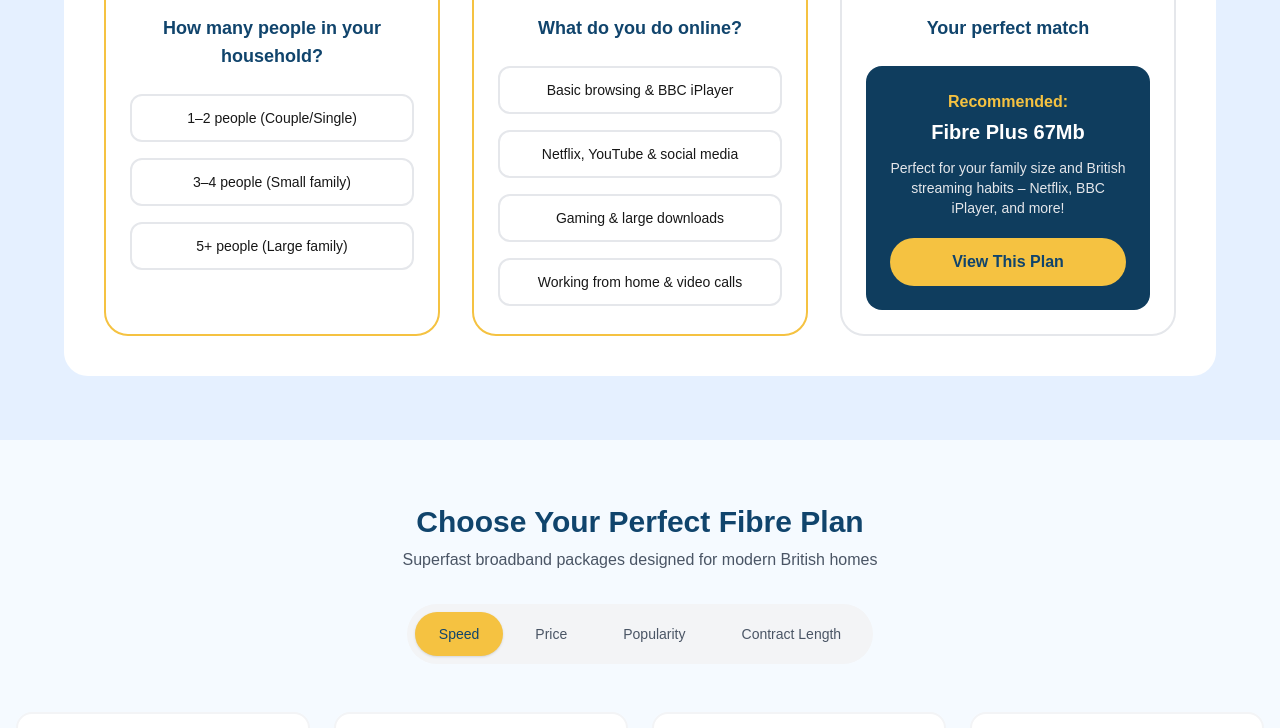
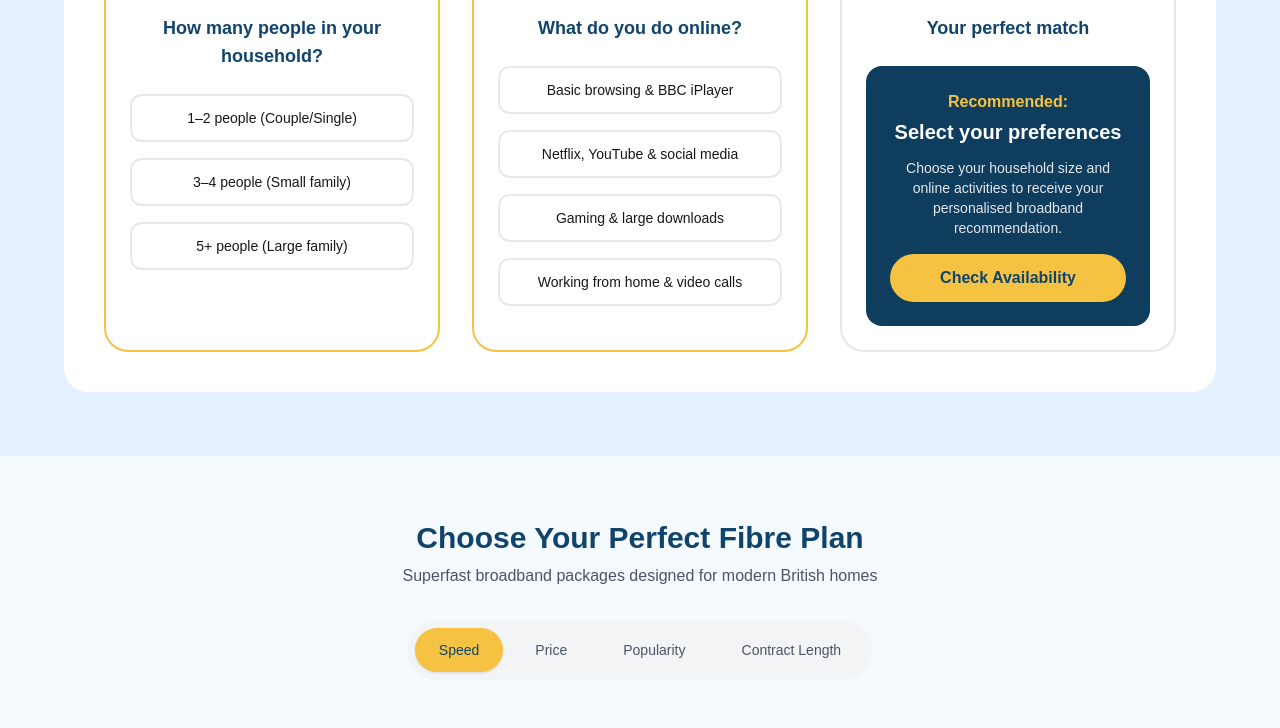
Before and after one commit to ZoikoGroup/zoikobroadband-react, a Next.js app: page / in a window 1280 px wide. Shown: the part 914-1642 px from the top of the page. Built offline with nearby package versions, Linux system fonts and the light colour scheme; no server answers.

Commit message:
Develop fully dynamic recommendationfeature for finding a perfect plan

```diff
--- a/app/Components/FaultTrackingModal.tsx
+++ b/app/Components/FaultTrackingModal.tsx
@@ -59,7 +59,7 @@ export default function FaultTrackingModal({
             const token = localStorage.getItem("token");
 
             const response = await fetch(
-                "http://127.0.0.1:8000/api/faults/my-faults/",
+                `${process.env.NEXT_PUBLIC_API_BASE_URL}/api/faults/my-faults/`,
                 {
                     headers: {
                         Authorization: `Token ${token}`,
@@ -89,7 +89,7 @@ export default function FaultTrackingModal({
             const token = localStorage.getItem("token");
 
             const response = await fetch(
-                `http://127.0.0.1:8000/api/faults/${id}/`,
+                `${process.env.NEXT_PUBLIC_API_BASE_URL}/api/faults/${id}/`,
                 {
                     headers: {
                         Authorization: `Token ${token}`,
--- a/app/home/Components/FindYourPlan.tsx
+++ b/app/home/Components/FindYourPlan.tsx
@@ -1,7 +1,251 @@
-import Link from 'next/link'
-import React from 'react'
+"use client";
+
+import Link from "next/link";
+import React, { useEffect, useState } from "react";
+
+interface Plan {
+  id: number;
+  name: string;
+  slug: string;
+  bt_plan_name: string;
+  is_active: boolean;
+
+  category: {
+    id: number;
+    name: string;
+    slug: string;
+  };
+
+  variations: {
+    id: number;
+    duration_value: number;
+    price: string;
+    is_active: boolean;
+  }[];
+
+  downloadSpeed?: number;
+  uploadSpeed?: number;
+}
+
+interface PlansResponse {
+  count: number;
+  results: Plan[];
+}
+
+const HOUSEHOLD_OPTIONS = [
+  {
+    id: "1-2",
+    label: "1–2 people (Couple/Single)",
+  },
+  {
+    id: "3-4",
+    label: "3–4 people (Small family)",
+  },
+  {
+    id: "5+",
+    label: "5+ people (Large family)",
+  },
+];
+const ACTIVITY_OPTIONS = [
+  {
+    id: "basic",
+    label: "Basic browsing & BBC iPlayer",
+  },
+  {
+    id: "streaming",
+    label: "Netflix, YouTube & social media",
+  },
+  {
+    id: "gaming",
+    label: "Gaming & large downloads",
+  },
+  {
+    id: "work",
+    label: "Working from home & video calls",
+  },
+];
+function parsePlanSpeed(btPlanName: string) {
+  const match = btPlanName.match(/(\d+(?:\.\d+)?)_(\d+(?:\.\d+)?)M/i);
+
+  if (!match) {
+    return {
+      downloadSpeed: 0,
+      uploadSpeed: 0,
+    };
+  }
+
+  return {
+    downloadSpeed: Number(match[1]),
+    uploadSpeed: Number(match[2]),
+  };
+}
+
+const HOUSEHOLD_SCORE = {
+  "1-2": 1,
+  "3-4": 2,
+  "5+": 3,
+};
+const ACTIVITY_SCORE = {
+  basic: 0,
+  streaming: 1,
+  gaming: 2,
+  work: 1,
+};
+const SCORE_TO_SPEED = [
+  { maxScore: 1, speed: 40 },
+  { maxScore: 2, speed: 80 },
+  { maxScore: 3, speed: 115 },
+  { maxScore: 4, speed: 160 },
+  { maxScore: 5, speed: 220 },
+  { maxScore: 6, speed: 330 },
+  { maxScore: Infinity, speed: 550 },
+];
 
 export default function FindYourPlan() {
+  const [plans, setPlans] = useState<Plan[]>([]);
+  const [loading, setLoading] = useState(false);
+
+  const [selectedHousehold, setSelectedHousehold] =
+    useState<string | null>(null);
+
+  const [selectedActivities, setSelectedActivities] =
+    useState<string[]>([]);
+
+  const [recommendedPlan, setRecommendedPlan] =
+    useState<Plan | null>(null);
+
+  const toggleActivity = (activity: string) => {
+    setSelectedActivities((prev) =>
+      prev.includes(activity)
+        ? prev.filter((item) => item !== activity)
+        : [...prev, activity]
+    );
+  };
+
+  const fetchPlans = async () => {
+    try {
+      setLoading(true);
+
+      const response = await fetch(
+        `${process.env.NEXT_PUBLIC_API_BASE_URL}/api/v1/plans/`
+      );
+
+      if (!response.ok) {
+        throw new Error("Failed to fetch plans");
+      }
+
+      const data: PlansResponse = await response.json();
+      const plans: Plan[] = data.results;
+      // console.log(data);
+      const enhancedPlans = plans
+        .map((plan) => {
+          const defaultVariation =
+            plan.variations.find((v) => v.duration_value === 24) ??
+            plan.variations[0];
+
+          return {
+            ...plan,
+            ...parsePlanSpeed(plan.bt_plan_name),
+            displayPrice: defaultVariation?.price ?? "0",
+          };
+        })
+        .sort((a, b) => a.downloadSpeed! - b.downloadSpeed!);
+
+      setPlans(enhancedPlans);
+    } catch (error) {
+      console.error(error);
+    } finally {
+      setLoading(false);
+    }
+  };
+
+  const calculateRequiredSpeed = () => {
+    if (!selectedHousehold) return null;
+    let score =
+      HOUSEHOLD_SCORE[
+      selectedHousehold as keyof typeof HOUSEHOLD_SCORE
+      ];
+
+    selectedActivities.forEach((activity) => {
+      score +=
+        ACTIVITY_SCORE[
+        activity as keyof typeof ACTIVITY_SCORE
+        ];
+    });
+
+    const recommendation = SCORE_TO_SPEED.find(
+      (item) => score <= item.maxScore
+    );
+    return recommendation?.speed ?? 40;
+  };
+
+  const findRecommendedPlan = () => {
+    const requiredSpeed = calculateRequiredSpeed();
+
+    if (!requiredSpeed) {
+      return null;
+    }
+
+    return (
+      plans.find(
+        (plan) =>
+          plan.is_active &&
+          (plan.downloadSpeed ?? 0) >= requiredSpeed
+      ) ?? null
+    );
+  };
+  // Get a description of the recommended plan based on user selections
+  const getRecommendationDescription = () => {
+    if (!recommendedPlan) {
+      return "Choose your household size and online activities to receive your personalised broadband recommendation.";
+    }
+
+    const messages: string[] = [];
+
+    if (selectedActivities.includes("basic")) {
+      messages.push("everyday browsing");
+    }
+
+    if (selectedActivities.includes("streaming")) {
+      messages.push("HD & 4K streaming");
+    }
+
+    if (selectedActivities.includes("gaming")) {
+      messages.push("online gaming");
+    }
+
+    if (selectedActivities.includes("work")) {
+      messages.push("working from home");
+    }
+
+    if (!messages.length) {
+      return "Perfect for your selected household size.";
+    }
+
+    return `Ideal for ${messages.join(", ")}${messages.length > 1 ? " and multiple connected devices." : "."
+      }`;
+  };
+
+  useEffect(() => {
+    fetchPlans();
+  }, []);
+
+  useEffect(() => {
+    if (!plans.length) return;
+
+    const plan = findRecommendedPlan();
+
+    setRecommendedPlan(plan);
+  }, [
+    plans,
+    selectedHousehold,
+    selectedActivities,
+  ]);
+
+  useEffect(() => {
+    // console.log("Recommended Plan:", recommendedPlan);
+  }, [recommendedPlan]);
+
   return (
     <div>
       {/* Find your plan .. */}
@@ -40,21 +284,22 @@ export default function FindYourPlan() {
 
               <div className="w-full flex flex-col gap-4 dark:bg-gray-950  dark:text-white
 ">
-                {[
-                  "1–2 people (Couple/Single)",
-                  "3–4 people (Small family)",
-                  "5+ people (Large family)",
-                ].map((item) => (
+                {HOUSEHOLD_OPTIONS.map((item) => {
+                  const isSelected = selectedHousehold === item.id;
+                  return (
                     <button
-                    key={item}
-                    className="w-full py-3 px-1 rounded-xl border-2 dark:bg-gray-950  dark:text-white
- border-gray-200 bg-white
-                hover:border-[#10446C] hover:bg-[#F0F6FF] dark:hover:bg-teal-900
-                transition-all text-sm"
+                      key={item.id}
+                      className={`w-full py-3 px-1 rounded-xl border-2 transition-all text-sm
+                    ${isSelected
+                          ? "border-[#10446C] bg-[#10446C] text-white"
+                          : "border-gray-200 bg-white dark:bg-gray-950 dark:text-white hover:border-[#10446C] hover:bg-[#F0F6FF] dark:hover:bg-teal-900"
+                        }`}
+                      onClick={() => setSelectedHousehold(item.id)}
                     >
-                    {item}
+                      {item.label}
                     </button>
-                ))}
+                  );
+                })}
               </div>
             </div>
 
@@ -76,24 +321,23 @@ export default function FindYourPlan() {
               </h3>
 
               <div className="w-full flex flex-col gap-4">
-                {[
-                  "Basic browsing & BBC iPlayer",
-                  "Netflix, YouTube & social media",
-                  "Gaming & large downloads",
-                  "Working from home & video calls",
-                ].map((item) => (
+                {ACTIVITY_OPTIONS.map((item) => {
+                  const isSelected = selectedActivities.includes(item.id);
+
+                  return (
                     <button
-                    key={item}
-                    className="w-full py-3 rounded-xl border-2 border-gray-200 bg-white
-                hover:border-[#10446C]
-                dark:bg-gray-950  dark:text-white
-
-                hover:bg-[#F0F6FF]  dark:hover:bg-teal-900
-                transition-all text-sm"
+                      key={item.id}
+                      onClick={() => toggleActivity(item.id)}
+                      className={`w-full py-3 rounded-xl border-2 transition-all text-sm
+                        ${isSelected
+                          ? "border-[#10446C] bg-[#10446C] text-white"
+                          : "border-gray-200 bg-white dark:bg-gray-950 dark:text-white hover:border-[#10446C] hover:bg-[#F0F6FF] dark:hover:bg-teal-900"
+                        }`}
                     >
-                    {item}
+                      {item.label}
                     </button>
-                ))}
+                  );
+                })}
               </div>
             </div>
 
@@ -117,25 +361,37 @@ export default function FindYourPlan() {
               <div className="bg-[#0F3D5E] text-white rounded-2xl p-3 md:p-6 text-center flex flex-col gap-4 w-full flex-1 justify-between">
                 <div>
                   <p className="text-[#F5C241] font-semibold">Recommended:</p>
-                  <h4 className="text-xl font-bold mt-1">Fibre Plus 67Mb</h4>
+                  <h4 className="text-xl font-bold mt-1">{recommendedPlan?.name ?? "Select your preferences"}</h4>
+                  {/* download speed */}
+                  {recommendedPlan && (
+                    <p className="mt-2 text-[#F5C241] font-semibold">
+                      {recommendedPlan.downloadSpeed} Mbps Download
+                    </p>
+                  )}
+                  {/* upload speed */}
+                  {recommendedPlan && (
+                    <p className="text-sm text-gray-300">
+                      {recommendedPlan.uploadSpeed} Mbps Upload
+                    </p>
+                  )}
                   <p className="text-sm text-gray-200 mt-3">
-                    Perfect for your family size and British streaming habits –
-                    Netflix, BBC iPlayer, and more!
+                    {getRecommendationDescription()}
                   </p>
                 </div>
 
                 <Link
-                  href="/fibre-packages"
+                  href="#check-postcode"
+                  // href="/fibre-packages"
                   className="bg-[#F5C241] text-sm md:text-base text-[#10446C] py-3 px-2 rounded-full font-semibold
             hover:scale-105 transition-transform"
                 >
-                  View This Plan
+                  Check Availability
                 </Link>
               </div>
             </div>
           </div>
         </div>
-      </section>
-    </div>
+      </section >
+    </div >
   )
 }
--- a/app/ofcom-speed-commitment/page.tsx
+++ b/app/ofcom-speed-commitment/page.tsx
@@ -112,7 +112,7 @@ export default function page() {
         </div>
 
         <div className="mt-8 bg-[#0C3A5A] dark:bg-gray-800 text-white font-semibold px-6 md:px-8 py-4 rounded-xl shadow-sm max-w-fit mx-auto">
-          <Link href="/report-a-fault">Run a Speed Check at Your Address</Link>
+          <Link href="/check-my-postcode">Run Availability Check at Your Address</Link>
         </div>
 
       </section>
--- a/app/page.tsx
+++ b/app/page.tsx
@@ -32,8 +32,9 @@ export default function Home() {
       <ExploreBundles/>
 
       {/* Check your postcode */}
-      <BroadbandPlans/>
-
+      <div id="check-postcode">
+        <BroadbandPlans/>
+      </div>
       {/* TESTIMONIAL SLIDER SECTION */}
       <TestimonialLoader />
     </div>
--- a/app/report-a-fault/sections/ReportFault.tsx
+++ b/app/report-a-fault/sections/ReportFault.tsx
@@ -152,7 +152,7 @@ export default function ReportFault() {
     if (!token) {
 
       toast.error(
-        "Please login to report a fault."
+        "Please login first , to report a fault."
       );
 
       return;
@@ -169,7 +169,7 @@ export default function ReportFault() {
       const token = localStorage.getItem("token");
 
       const response = await fetch(
-        "http://127.0.0.1:8000/api/faults/report/",
+        `${process.env.NEXT_PUBLIC_API_BASE_URL}/api/faults/report/`,
         {
           method: "POST",
           headers: {
@@ -725,7 +725,7 @@ export default function ReportFault() {
                     />
                     <span>
                       I confirm this Fault Report is accurate to the best of my knowledge and I am aware of the{" "}
-                      <a href="#" className="text-[#10446C] underline">Privacy Policy</a>.
+                      <a href="/privacy-notice" className="text-[#10446C] underline">Privacy Policy</a>.
                     </span>
                   </label>
                   <label className="flex items-start gap-2 text-sm text-gray-600 cursor-pointer">
```
Lines whose indentation alone changed are shown as unchanged.
